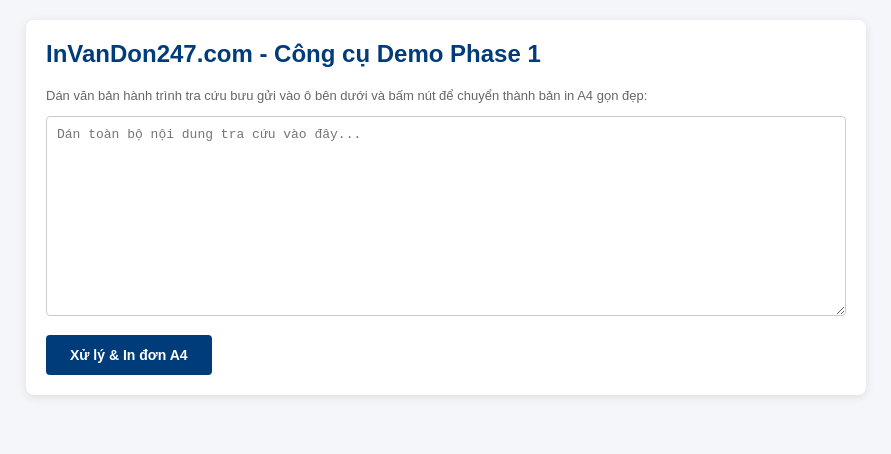
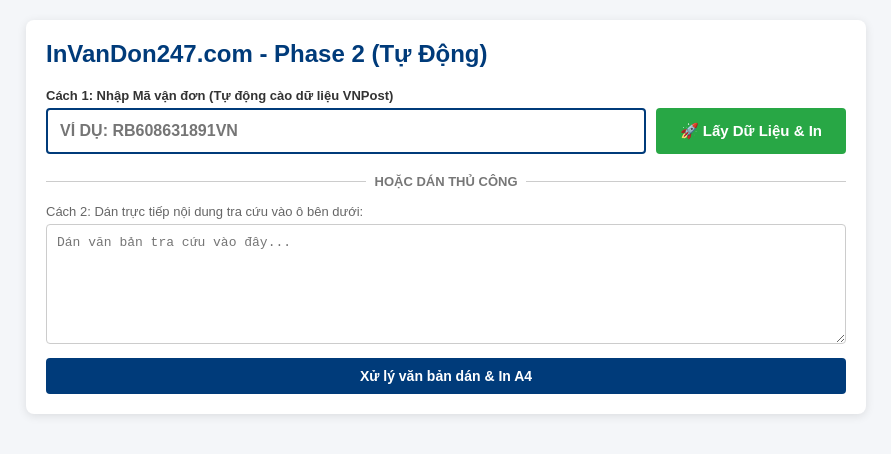
Before and after one commit to vietle-tagl/invandon247, a plain HTML site: page index.html in a window 1280 px wide. Shown: the whole page, without its empty margins (194-1085 px from the left). Drawn offline with Linux system fonts and the light colour scheme.

Commit message:
Refactor input interface and improve printing logic
Updated the HTML structure and styles for the input interface, including new buttons and a search box for automatic data fetching. Enhanced the printing functionality and improved the layout for better user experience.

```diff
--- a/index.html
+++ b/index.html
@@ -9,8 +9,19 @@
         body { font-family: Arial, sans-serif; background-color: #f4f6f9; margin: 0; padding: 20px; }
         .web-container { max-width: 800px; margin: 0 auto; background: #fff; padding: 20px; border-radius: 8px; box-shadow: 0 2px 10px rgba(0,0,0,0.1); }
         h2 { color: #003b7a; margin-top: 0; }
-        textarea { width: 100%; height: 200px; padding: 10px; border: 1px solid #ccc; border-radius: 4px; box-sizing: border-box; font-size: 13px; margin-bottom: 15px; }
-        .btn-print { background-color: #003b7a; color: white; padding: 12px 24px; border: none; border-radius: 4px; cursor: pointer; font-size: 14px; font-weight: bold; }
+
+        .search-box { display: flex; gap: 10px; margin-bottom: 20px; }
+        .input-code { flex: 1; padding: 12px; font-size: 16px; border: 2px solid #003b7a; border-radius: 4px; outline: none; text-transform: uppercase; font-weight: bold; }
+        .btn-auto { background-color: #28a745; color: white; padding: 12px 24px; border: none; border-radius: 4px; cursor: pointer; font-size: 15px; font-weight: bold; }
+        .btn-auto:hover { background-color: #218838; }
+
+        .divider { text-align: center; margin: 15px 0; font-size: 13px; color: #777; font-weight: bold; position: relative; }
+        .divider::before, .divider::after { content: ""; position: absolute; top: 50%; width: 40%; height: 1px; background: #ccc; }
+        .divider::before { left: 0; }
+        .divider::after { right: 0; }
+
+        textarea { width: 100%; height: 120px; padding: 10px; border: 1px solid #ccc; border-radius: 4px; box-sizing: border-box; font-size: 13px; margin-bottom: 10px; }
+        .btn-print { background-color: #003b7a; color: white; padding: 10px 20px; border: none; border-radius: 4px; cursor: pointer; font-size: 14px; font-weight: bold; width: 100%; }
         .btn-print:hover { background-color: #002855; }
 
         /* Khu vực hiển thị bản in Preview */
@@ -44,26 +55,85 @@
 </head>
 <body>
 
-    <!-- Giao diện Nhập dữ liệu (Tự động ẩn khi bấm in) -->
+    <!-- Giao diện Nhập dữ liệu -->
     <div class="web-container no-print">
-        <h2>InVanDon247.com - Công cụ Demo Phase 1</h2>
-        <p style="font-size: 13px; color: #666;">Dán văn bản hành trình tra cứu bưu gửi vào ô bên dưới và bấm nút để chuyển thành bản in A4 gọn đẹp:</p>
-        <textarea id="rawText" placeholder="Dán toàn bộ nội dung tra cứu vào đây..."></textarea>
-        <button class="btn-print" onclick="processAndPrint()">Xử lý & In đơn A4</button>
+        <h2>InVanDon247.com - Phase 2 (Tự Động)</h2>
+
+        <!-- BẬC 1: TỰ ĐỘNG THEO MÃ -->
+        <p style="font-size: 13px; color: #333; font-weight: bold; margin-bottom: 5px;">Cách 1: Nhập Mã vận đơn (Tự động cào dữ liệu VNPost)</p>
+        <div class="search-box">
+            <input type="text" id="trackCode" class="input-code" placeholder="Ví dụ: RB608631891VN" />
+            <button class="btn-auto" id="btnFetch" onclick="fetchAndPrint()">🚀 Lấy Dữ Liệu & In</button>
+        </div>
+
+        <div class="divider">HOẶC DÁN THỦ CÔNG</div>
+
+        <!-- BẬC 2: DÁN THỦ CÔNG -->
+        <p style="font-size: 13px; color: #666; margin-bottom: 5px;">Cách 2: Dán trực tiếp nội dung tra cứu vào ô bên dưới:</p>
+        <textarea id="rawText" placeholder="Dán văn bản tra cứu vào đây..."></textarea>
+        <button class="btn-print" onclick="processManualText()">Xử lý văn bản dán & In A4</button>
     </div>
 
     <!-- Khu vực dàn trang in A4 -->
     <div id="print-area"></div>
 
     <script>
-        function processAndPrint() {
+        // 1. Hàm tự động lấy dữ liệu từ API
+        async function fetchAndPrint() {
+            let code = document.getElementById('trackCode').value.trim();
+            if (!code) {
+                alert('Vui lòng nhập mã vận đơn!');
+                return;
+            }
+
+            let btn = document.getElementById('btnFetch');
+            btn.disabled = true;
+            btn.innerText = '⌛ Đang cào dữ liệu VNPost...';
+
+            try {
+                let res = await fetch(`/api/track?code=${encodeURIComponent(code)}`);
+                let data = await res.json();
+
+                if (data.error || !data.rawHtml) {
+                    alert('Không tìm thấy dữ liệu vận đơn hoặc lỗi kết nối VNPost!');
+                    return;
+                }
+
+                // Trích xuất văn bản từ HTML nhận được
+                let parser = new DOMParser();
+                let doc = parser.parseFromString(data.rawHtml, 'text/html');
+                let extractedText = doc.body.innerText;
+
+                if (!extractedText || extractedText.length < 50) {
+                    alert('Mã vận đơn chưa có dữ liệu trên hệ thống VNPost!');
+                    return;
+                }
+
+                // Chạy hàm Render in ấn
+                renderPrintArea(extractedText);
+                window.print();
+
+            } catch (err) {
+                alert('Lỗi hệ thống: ' + err.message);
+            } finally {
+                btn.disabled = false;
+                btn.innerText = '🚀 Lấy Dữ Liệu & In';
+            }
+        }
+
+        // 2. Hàm xử lý khi dán thủ công
+        function processManualText() {
             let text = document.getElementById('rawText').value;
             if (!text.trim()) {
                 alert('Vui lòng dán nội dung tra cứu vào ô!');
                 return;
             }
+            renderPrintArea(text);
+            window.print();
+        }
 
-            // 1. Nhận diện các thông tin cơ bản
+        // 3. Hàm phân tích dữ liệu và dàn trang A4
+        function renderPrintArea(text) {
             let codeMatch = text.match(/(?:Bưu gửi số|Mã vận đơn|Mã bưu gửi)\s*:\s*([A-Z0-9]+)/i) || text.match(/([A-Z]{2}\d{9}[A-Z]{2})/i);
             let code = codeMatch ? codeMatch[1] : 'CHƯA_XÁC_ĐỊNH';
 
@@ -79,14 +149,13 @@
             let toMatch = text.match(/(?:Bưu cục phát|Nơi nhận)\s*:\s*([^\n]+)/i);
             let to = toMatch ? toMatch[1].trim() : '-';
 
-            // 2. Tách phần Lịch sử hành trình và Thông tin phát
+            // Tách Thông tin phát
             let deliveryInfo = [];
             let deliverySectionIdx = text.indexOf('THÔNG TIN PHÁT');
 
             if (deliverySectionIdx !== -1) {
                 let subText = text.substring(deliverySectionIdx);
                 let lines = subText.split('\n');
-
                 let date = '', office = '', detail = '';
                 for (let i = 0; i < lines.length; i++) {
                     let line = lines[i].trim();
@@ -95,22 +164,15 @@
                         for (let j = i + 1; j < lines.length; j++) {
                             let nextLine = lines[j].trim();
                             if (!nextLine || nextLine.toUpperCase().includes('NGÀY') || nextLine.toUpperCase().includes('BƯU CỤC')) continue;
-                            if (!office) {
-                                office = nextLine;
-                            } else if (!detail) {
-                                detail = nextLine;
-                                break;
-                            }
+                            if (!office) office = nextLine;
+                            else if (!detail) { detail = nextLine; break; }
                         }
-                        if (date) {
-                            deliveryInfo.push({date: date, office: office, detail: detail});
-                            break;
-                        }
+                        if (date) { deliveryInfo.push({date, office, detail}); break; }
                     }
                 }
             }
 
-            // 3. Tách danh sách Lịch sử hành trình
+            // Tách Lịch sử hành trình
             let timeline = [];
             let mainText = deliverySectionIdx !== -1 ? text.substring(0, deliverySectionIdx) : text;
             let lines = mainText.split('\n');
@@ -129,17 +191,15 @@
                         if (subLine) detail.push(subLine);
                         j++;
                     }
-                    timeline.push({time: time, detail: detail.join(' ')});
+                    timeline.push({time, detail: detail.join(' ')});
                 }
             }
 
-            // Tự động căn chỉnh kích thước chữ
             let fontSize = '9.5px';
             let itemPadding = '3px';
             if (timeline.length > 25) { fontSize = '8px'; itemPadding = '1px'; }
             else if (timeline.length > 15) { fontSize = '8.5px'; itemPadding = '1.5px'; }
 
-            // Render HTML cho Thông tin phát
             let deliveryHtml = '';
             if (deliveryInfo.length > 0) {
                 deliveryHtml = `
@@ -195,7 +255,6 @@
             `;
 
             document.getElementById('print-area').innerHTML = htmlContent;
-            window.print();
         }
     </script>
 </body>
```
